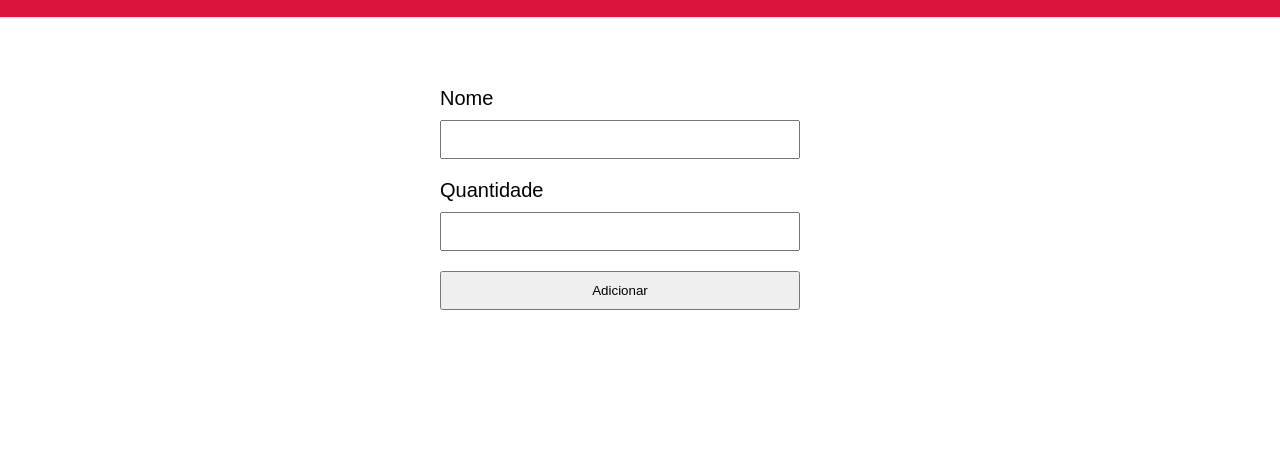
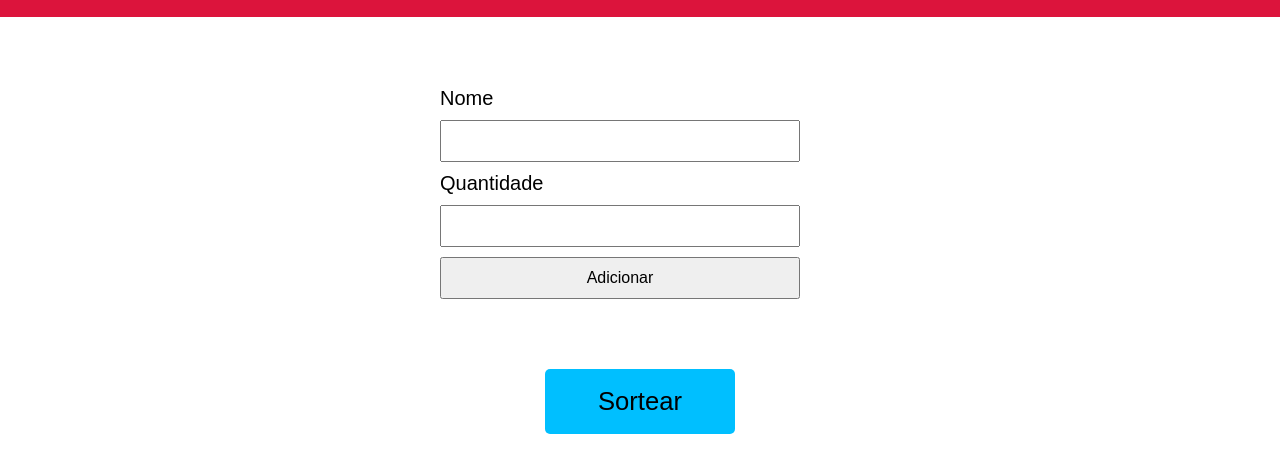
Before and after one commit to helloLari/projeto_Inicial_Js, a plain HTML site: page index.html in a window 1280 px wide. Shown: the part 72-544 px from the top of the page. Drawn offline with Linux system fonts and the light colour scheme.

Commit message:
Gerando lista de cadastrados e realizando sorteio no console

```diff
--- a/index.html
+++ b/index.html
@@ -34,6 +34,9 @@
         </div>
 
         <ul class="lista" id="lista"></ul>
+
+        <button onclick="sortear()" class="sorteio">Sortear</button>
+    <h2 id="sorteado"></h2>
     </main>
     <script src="src/js/script.js"></script>
 
--- a/src/css/style.css
+++ b/src/css/style.css
@@ -64,19 +64,54 @@ form label {
 
 }
 
-form input{
+form input {
   display: block;
   margin: 0 0 20px;
   padding: 10px 25px;
   width: 90%;
+  margin-bottom: 10px;
+  font-size: 16px;
 
 }
 
 
-.conteudo{
+.conteudo {
   /* text-align: center; */
   width: 940px;
   margin: 40px auto;
+}
+
+
+
+
+
+button {
+  width: 20px;
+  height: 25px;
+  margin: 5px auto;
+  border-radius: 5px;
+  border: 6px;
+  font-weight: 500;
+  background-color: rgba(220, 20, 60, 0.795);
+  cursor: pointer;
+
+  margin: 10px;}
+
+
+
+
+.sorteio {
+  width: 190px;
+  height: 65px;
+  display: block;
+  text-align: center;
+  font-size: 1.6em;
+  margin-left: auto;
+  margin-right: auto;
+  margin-top: 5px;
+  margin-bottom: 5px;
+  background-color:deepskyblue;
+  border-radius: 5px;
 }
 
 
--- a/src/js/script.js
+++ b/src/js/script.js
@@ -2,6 +2,7 @@
 const form = document.getElementById("novoItem")
 const lista = document.getElementById("lista")
 const itens = JSON.parse(localStorage.getItem("itens")) || []
+
 
 itens.forEach((elemento) => {
   criaElemento(elemento)
@@ -69,6 +70,7 @@ function botaoDeleta(id) {
   elementoBotao.innerText = "X"
 
   elementoBotao.addEventListener("click", function () {
+    //o botão é filho do "li", então ele remove o elemento inteiro
     deletaElemento(this.parentNode, id)
   })
 
@@ -82,3 +84,23 @@ function deletaElemento(tag, id) {
   //json.stringify. stringify = Serve para transformar esse elemento em uma string
   localStorage.setItem("itens", JSON.stringify(itens))
 }
+
+
+
+// função para sortear um nome da array
+
+function sortear(){
+
+  let participantes = itens.length;
+  if (participantes != 0){
+
+  numero_sorteado = Math.ceil(Math.random() * participantes);
+
+  console.log(numero_sorteado);
+  console.log(itens[numero_sorteado-1]);
+
+  s = document.getElementById("sorteado");
+  s.innerHTML = "O participante sorteado foi:   🎉  " + (itens[numero_sorteado-1]);
+  console.log(itens.toString());
+  }
+}
```
